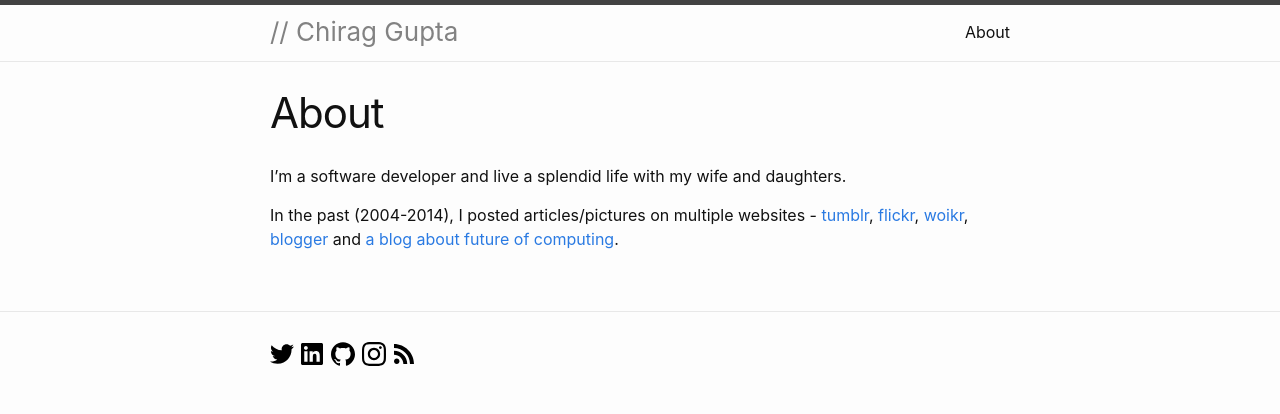
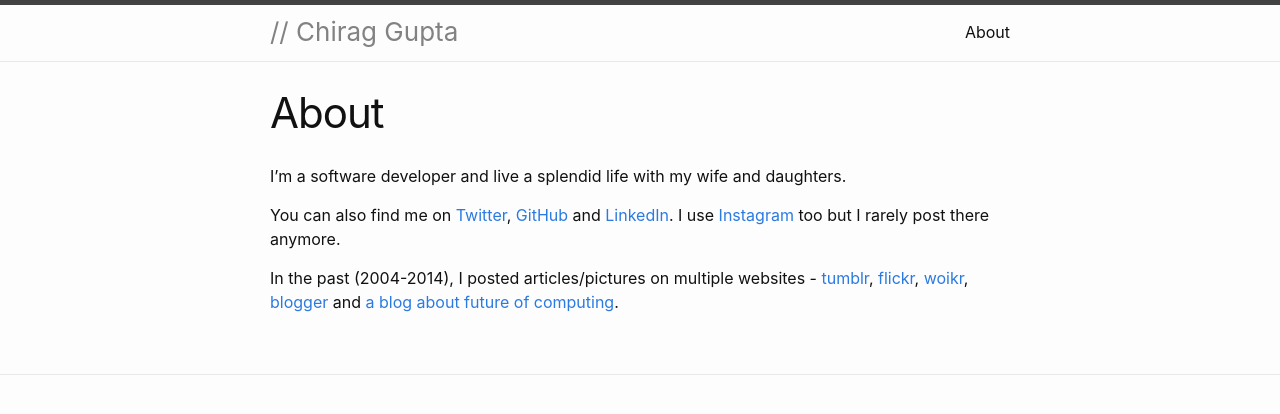
Before and after one commit to chiraggupta/ChiragGupta.com, a Jekyll site: the page built from about.md, in a window 1280 px wide. Shown: the top 414 px of the page. Built offline with Jekyll 4.4.1, drawn with Linux system fonts in a browser that asks for light colours.

Commit message:
Move social links from footer to about

```diff
--- a/_config.yml
+++ b/_config.yml
@@ -27,6 +27,7 @@ twitter_username: chiraggupta
 github_username: chiraggupta
 linkedin_username: echirag
 instagram_username: chiraggupta
+social_links_in_footer: false
 
 # Build settings
 # theme:
--- a/_includes/footer.html
+++ b/_includes/footer.html
@@ -4,9 +4,11 @@
   <div class="wrapper">
 
     <div class="footer-col-wrapper">
+      {%- if site.social_links_in_footer -%}
       <div class="footer-col">
         {%- include social.html -%}
       </div>
+      {%- endif -%}
 
       <!-- <div class="footer-col">
         <p>{{- site.copyright | escape -}}</p>
--- a/about.md
+++ b/about.md
@@ -6,4 +6,6 @@ permalink: /about/
 
 I'm a software developer and live a splendid life with my wife and daughters.
 
+You can also find me on [Twitter](https://www.twitter.com/{{ site.twitter_username| cgi_escape | escape }}), [GitHub](https://github.com/{{ site.github_username| cgi_escape | escape }}) and [LinkedIn](https://www.linkedin.com/in/{{ site.linkedin_username| cgi_escape | escape }}). I use [Instagram](https://instagram.com/{{ site.instagram_username| cgi_escape | escape }}) too but I rarely post there anymore.
+
 In the past (2004-2014), I posted articles/pictures on multiple websites - [tumblr](https://guptachirag.tumblr.com/), [flickr](https://www.flickr.com/photos/guptachirag/), [woikr](https://woikr.com/author/chirag/), [blogger](https://guptachirag.blogspot.com/) and [a blog about future of computing](https://futureofcomputing.blogspot.com/).
```
